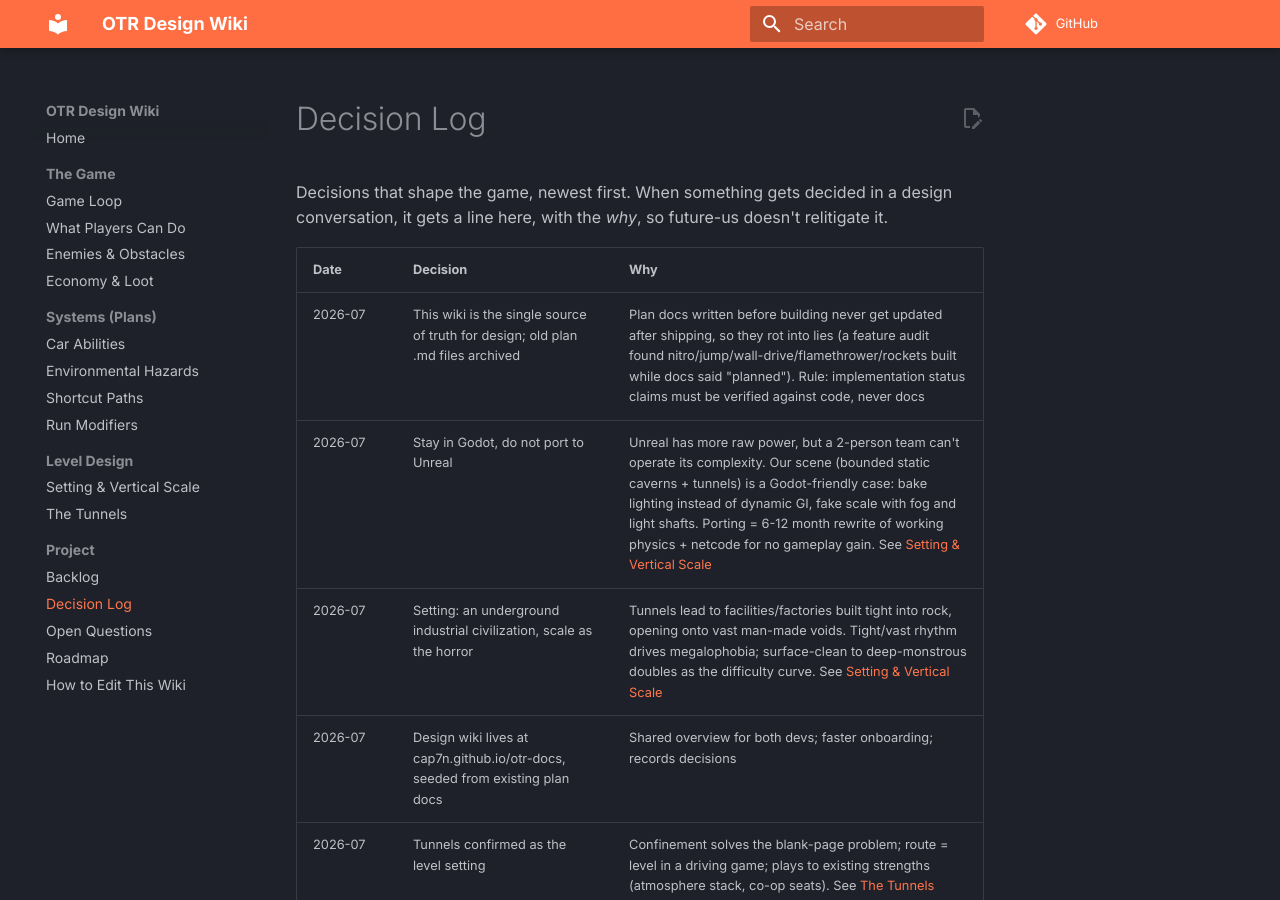
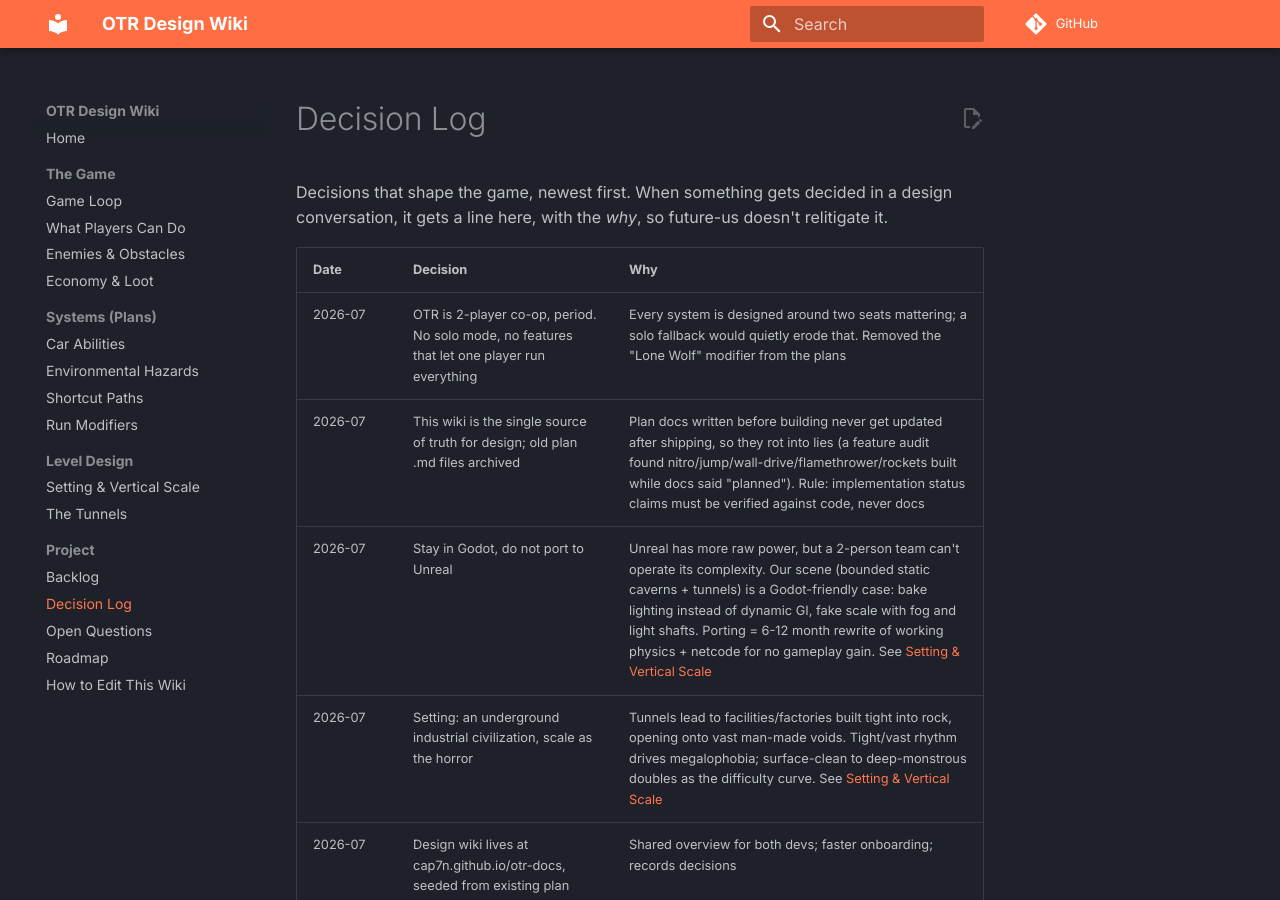
Before and after one commit to cap7n/otr-docs, an MkDocs documentation site: the page built from docs/project/decisions.md, in a window 1280 px wide and 900 px high. Built offline with MkDocs 1.6.1 and Material for MkDocs 9.7.7, drawn with Linux system fonts in a browser that asks for light colours; comment, search, counter and statistics services are not loaded.

Commit message:
Remove Lone Wolf modifier; log 2-player-only decision

```diff
--- a/docs/project/decisions.md
+++ b/docs/project/decisions.md
@@ -4,6 +4,7 @@ Decisions that shape the game, newest first. When something gets decided in a de
 
 | Date | Decision | Why |
 |---|---|---|
+| 2026-07 | OTR is 2-player co-op, period. No solo mode, no features that let one player run everything | Every system is designed around two seats mattering; a solo fallback would quietly erode that. Removed the "Lone Wolf" modifier from the plans |
 | 2026-07 | This wiki is the single source of truth for design; old plan .md files archived | Plan docs written before building never get updated after shipping, so they rot into lies (a feature audit found nitro/jump/wall-drive/flamethrower/rockets built while docs said "planned"). Rule: implementation status claims must be verified against code, never docs |
 | 2026-07 | Stay in Godot, do not port to Unreal | Unreal has more raw power, but a 2-person team can't operate its complexity. Our scene (bounded static caverns + tunnels) is a Godot-friendly case: bake lighting instead of dynamic GI, fake scale with fog and light shafts. Porting = 6-12 month rewrite of working physics + netcode for no gameplay gain. See [Setting & Vertical Scale](../level-design/setting-and-scale.md) |
 | 2026-07 | Setting: an underground industrial civilization, scale as the horror | Tunnels lead to facilities/factories built tight into rock, opening onto vast man-made voids. Tight/vast rhythm drives megalophobia; surface-clean to deep-monstrous doubles as the difficulty curve. See [Setting & Vertical Scale](../level-design/setting-and-scale.md) |
```
Also changed, not shown: docs/systems/modifiers.md (+0 -1 lines).
